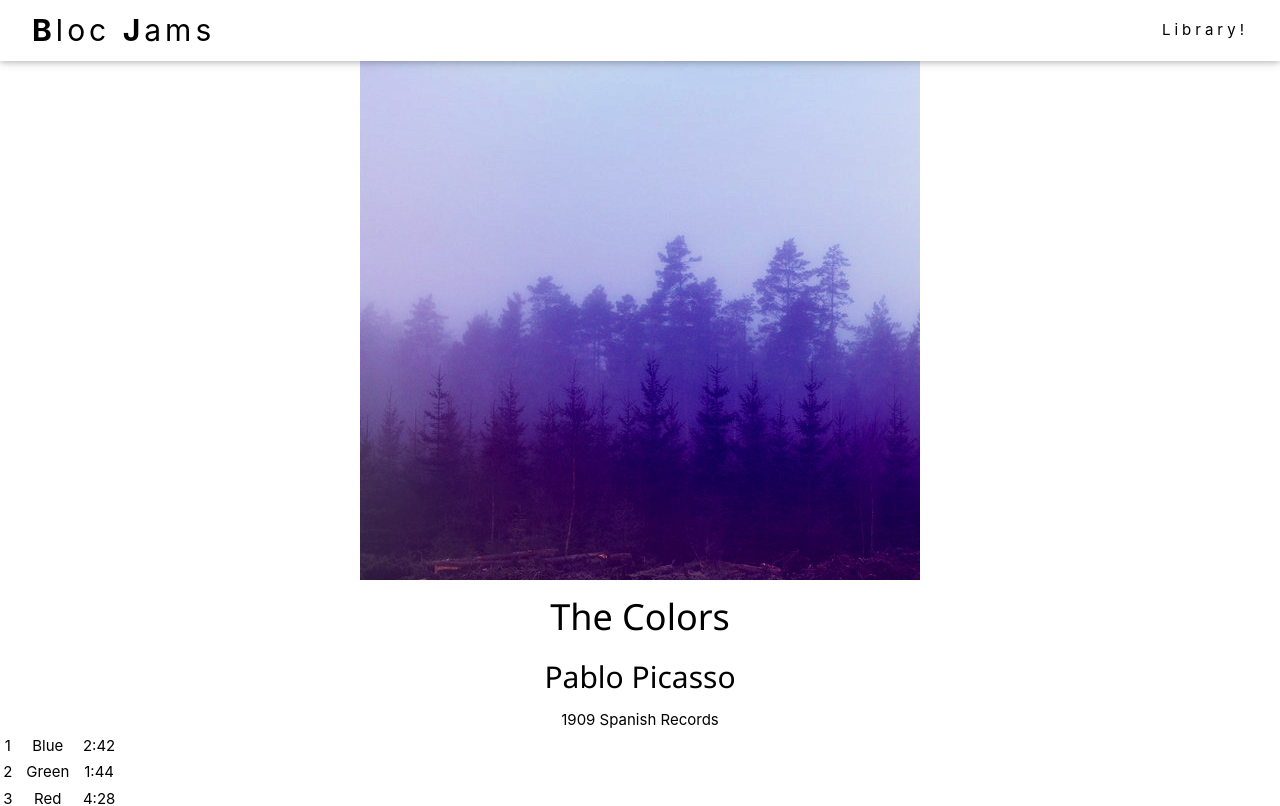
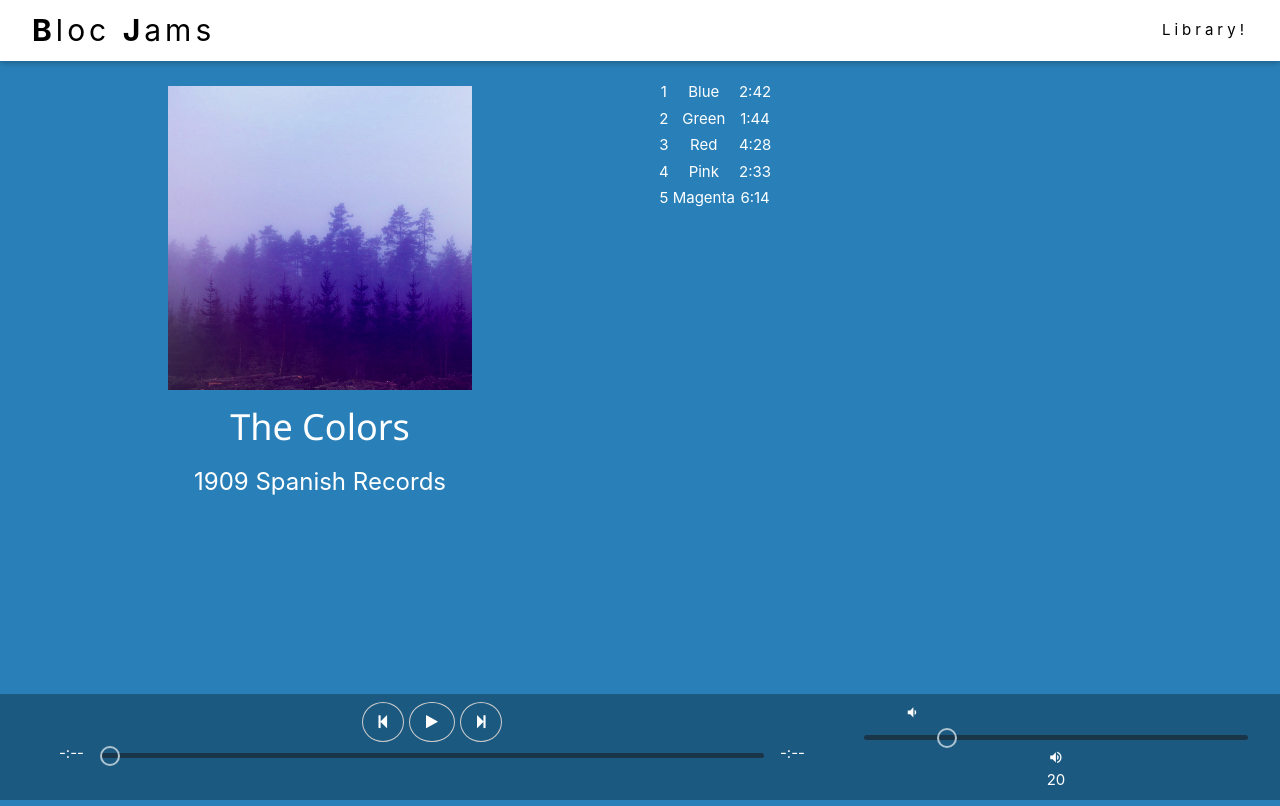
Before and after one commit to pompan129/bloc-jams-react, a React (Create React App) app: page /album/the-colors in a window 1280 px wide. Shown: the top 806 px of the page. Built offline with nearby package versions, Linux system fonts and the light colour scheme.

Commit message:
"styles libarary & volomu control"

```diff
--- a/src/App.css
+++ b/src/App.css
@@ -1,7 +1,6 @@
 
 .App {
   text-align: center;
-  padding-top: 20px;
 }
 
 
--- a/src/components/Album.js
+++ b/src/components/Album.js
@@ -1,28 +1,27 @@
-import React, { Component } from 'react';
-import albumData from './../data/albums';
-import PlayerBar from './PlayerBar';
-
+import React, { Component } from "react";
+import albumData from "./../data/albums";
+import PlayerBar from "./PlayerBar";
 
 class Album extends Component {
   constructor(props) {
     super(props);
 
-    const album = albumData.find( album => {
-      return album.slug === this.props.match.params.slug
+    const album = albumData.find(album => {
+      return album.slug === this.props.match.params.slug;
     });
 
     this.state = {
       album: album,
       currentSong: album.songs[0],
       currentTime: 0,
-      currentVolume:0.2,
+      currentVolume: 0.2,
       duration: album.songs[0].duration,
       isPlaying: false,
       isPaused: false,
-      hovered:null
+      hovered: null
     };
 
-    this.audioElement = document.createElement('audio');
+    this.audioElement = document.createElement("audio");
     this.audioElement.src = album.songs[0].audioSrc;
   }
 
@@ -35,25 +34,37 @@ class Album extends Component {
         this.setState({ duration: this.audioElement.duration });
       }
     };
-    this.audioElement.addEventListener('timeupdate', this.eventListeners.timeupdate);
-    this.audioElement.addEventListener('durationchange', this.eventListeners.durationchange);
+    this.audioElement.addEventListener(
+      "timeupdate",
+      this.eventListeners.timeupdate
+    );
+    this.audioElement.addEventListener(
+      "durationchange",
+      this.eventListeners.durationchange
+    );
     this.audioElement.volume = this.state.currentVolume;
   }
 
   componentWillUnmount() {
     this.audioElement.src = null;
-    this.audioElement.removeEventListener('timeupdate', this.eventListeners.timeupdate);
-    this.audioElement.removeEventListener('durationchange', this.eventListeners.durationchange);
+    this.audioElement.removeEventListener(
+      "timeupdate",
+      this.eventListeners.timeupdate
+    );
+    this.audioElement.removeEventListener(
+      "durationchange",
+      this.eventListeners.durationchange
+    );
   }
 
   play() {
     this.audioElement.play();
-    this.setState({ isPlaying: true, isPaused:false });
+    this.setState({ isPlaying: true, isPaused: false });
   }
 
   pause() {
     this.audioElement.pause();
-    this.setState({ isPlaying: false, isPaused:true });
+    this.setState({ isPlaying: false, isPaused: true });
   }
 
   setSong(song) {
@@ -66,13 +77,17 @@ class Album extends Component {
     if (this.state.isPlaying && isSameSong) {
       this.pause();
     } else {
-      if (!isSameSong) { this.setSong(song); }
+      if (!isSameSong) {
+        this.setSong(song);
+      }
       this.play();
     }
   }
 
   handlePrevClick() {
-    const currentIndex = this.state.album.songs.findIndex(song => this.state.currentSong === song);
+    const currentIndex = this.state.album.songs.findIndex(
+      song => this.state.currentSong === song
+    );
     const newIndex = Math.max(0, currentIndex - 1);
     const newSong = this.state.album.songs[newIndex];
     this.setSong(newSong);
@@ -80,26 +95,32 @@ class Album extends Component {
   }
 
   handleNextClick() {
-    const {songs} = this.state.album;
-    const currentIndex = songs.findIndex(song => this.state.currentSong === song);
+    const { songs } = this.state.album;
+    const currentIndex = songs.findIndex(
+      song => this.state.currentSong === song
+    );
     const newIndex = Math.min(songs.length - 1, currentIndex + 1);
     const newSong = this.state.album.songs[newIndex];
     this.setSong(newSong);
     this.play();
   }
 
-  handleMouseEnter(song){
+  handleMouseEnter(song) {
     this.setState({ hovered: song });
   }
-  handleMouseOut(){
+  handleMouseOut() {
     this.setState({ hovered: null });
   }
 
-  getSpanClass(song){
-    const {currentSong,isPaused,isPlaying,hovered} = this.state;
-    if(currentSong === song && isPlaying){ return "icon ion-md-pause"}
-    if(currentSong === song && isPaused){return "icon ion-md-play-circle"}
-    return hovered === song? "icon ion-md-play-circle":null;
+  getSpanClass(song) {
+    const { currentSong, isPaused, isPlaying, hovered } = this.state;
+    if (currentSong === song && isPlaying) {
+      return "icon ion-md-pause";
+    }
+    if (currentSong === song && isPaused) {
+      return "icon ion-md-play-circle";
+    }
+    return hovered === song ? "icon ion-md-play-circle" : null;
   }
 
   handleTimeChange(e) {
@@ -108,33 +129,40 @@ class Album extends Component {
     this.setState({ currentTime: newTime });
   }
 
-  formatTime(time){
-    let seconds = Math.round(time%60);
-    if(seconds<10){seconds = '0'+ seconds}
-    return Number(time)?
-      `${Math.floor(time/60)}:${seconds}`:
-      '-:--';
+  formatTime(time) {
+    let seconds = Math.round(time % 60);
+    if (seconds < 10) {
+      seconds = "0" + seconds;
+    }
+    return Number(time) ? `${Math.floor(time / 60)}:${seconds}` : "-:--";
   }
 
   handleVolumeChange(e) {
-    const newVolume =  e.target.value;
+    const newVolume = e.target.value;
     this.audioElement.volume = newVolume;
     this.setState({ currentVolume: newVolume });
   }
 
   render() {
-    const {songs} = this.state.album;
+    const { songs } = this.state.album;
 
     return (
-      <section className="album">
-        <section id="album-info">
-          <img id="album-cover-art" src={this.state.album.albumCover} alt={this.state.album.title}/>
+      <section className="album w3-flat-belize-hole" style={{ paddingTop: "78px" , minHeight:"105vh"}}>
+        <div className="w3-row" style={{ height: "50%" }}>
+          <section id="album-info" className="w3-half w3-container w3-padding">
+            <img
+              id="album-cover-art"
+              className="w3-image"
+              style={{ width: "50%" }}
+              src={this.state.album.albumCover}
+              alt={this.state.album.title}
+            />
             <div className="album-details">
               <h1 id="album-title">{this.state.album.title}</h1>
-             <h2 className="artist">{this.state.album.artist}</h2>
-             <div id="release-info">{this.state.album.releaseInfo}</div>
+              <div id="release-info" className="w3-xlarge">{this.state.album.releaseInfo}</div>
             </div>
           </section>
+          <div className="w3-half w3-container">
             <table id="song-list">
               <colgroup>
                 <col id="song-number-column" />
@@ -142,35 +170,41 @@ class Album extends Component {
                 <col id="song-duration-column" />
               </colgroup>
               <tbody>
-             {songs.map((song,index)=>{
+                {songs.map((song, index) => {
                   const spanClass = this.getSpanClass(song);
-                return <tr
+                  return (
+                    <tr
                       className="song"
                       key={index}
-                  onMouseEnter={()=>this.handleMouseEnter(song)}
-                  onMouseLeave={()=>this.handleMouseOut()}
-                  onClick={() => this.handleSongClick(song)} >
+                      onMouseEnter={() => this.handleMouseEnter(song)}
+                      onMouseLeave={() => this.handleMouseOut()}
+                      onClick={() => this.handleSongClick(song)}
+                    >
                       <td>
-                  <span className={spanClass}>{spanClass?null:index+1}</span>
+                        <span className={spanClass}>
+                          {spanClass ? null : index + 1}
+                        </span>
                       </td>
                       <td>{song.title}</td>
                       <td>{this.formatTime(song.duration)}</td>
                     </tr>
-              }
-              )}
+                  );
+                })}
               </tbody>
             </table>
+          </div>
+        </div>
         <PlayerBar
           isPlaying={this.state.isPlaying}
           currentSong={this.state.currentSong}
-           currentTime= {this.audioElement.currentTime}
+          currentTime={this.audioElement.currentTime}
           currentVolume={this.state.currentVolume}
           duration={this.audioElement.duration}
           handlePrevClick={() => this.handlePrevClick()}
           handleNextClick={() => this.handleNextClick()}
-           handleTimeChange={(e) => this.handleTimeChange(e)}
+          handleTimeChange={e => this.handleTimeChange(e)}
           handleSongClick={() => this.handleSongClick(this.state.currentSong)}
-           handleVolumeChange={(e)=> this.handleVolumeChange(e)}
+          handleVolumeChange={e => this.handleVolumeChange(e)}
           formatTime={this.formatTime}
         />
       </section>
--- a/src/components/Landing.js
+++ b/src/components/Landing.js
@@ -4,7 +4,7 @@ import React from 'react';
 
 
 const Landing = () => (
-  <section className="landing w3-flat-midnight-blue" >
+  <section className="landing w3-flat-midnight-blue w3-animate-opacity" >
     <div className="hero-container w3-display-container w3-content w3-wide"  style={{maxWidth:"1500px"}}>
       <img className="w3-image w3-opacity" src="/assets/images/home/microphoneboy2.jpg" alt="Architecture" width="1500" height="600" ></img>
       <div className="w3-display-middle w3-center">
--- a/src/components/Library.js
+++ b/src/components/Library.js
@@ -9,21 +9,28 @@ class Library extends Component {
   }
   render() {
     return (
-      <div style={{ marginTop: "60px"}}>
-        <section className="library w3-row-padding w3-grayscale-min">
+      <div className="w3-flat-pomegranate" style={{minHeight: "100vh", paddingTop:"78px"}}>
+        <section className="library w3-row-padding">
           {this.state.albums.map((album, index) => (
-            <Link to={`/album/${album.slug}`} key={index}>
-              <div className="w3-col l4 m6 w3-margin-bottom">
+            <div className="w3-col l3 m4 s6 w3-margin-bottom">
+              <Link
+                to={`/album/${album.slug}`}
+                key={index}
+                style={{textDecoration:"none"}}
+              >
+                <div className="w3-margin-bottom w3-black w3-animate-zoom w3-hover-shadow">
                   <img
+                    className="w3-grayscale-min"
                     src={album.albumCover}
                     alt={album.title}
                     style={{ width: "100%" }}
                   />
-                <div>{album.title}</div>
-                <div>{album.artist}</div>
+                  <div className="w3-xlarge">{album.title}</div>
+                  <div className="w3-large">{album.artist}</div>
                   <div>{album.songs.length} songs</div>
                 </div>
               </Link>
+            </div>
           ))}
         </section>
       </div>
--- /dev/null
+++ b/src/components/PlayerBar.css
@@ -0,0 +1,36 @@
+.seek-bar {
+    -webkit-appearance: none;
+    height: 5px;
+    width:100%;
+    border-radius: 5px;
+    background:rgba(25,25,25,0.8);
+    outline: none;
+    opacity: 0.7;
+    -webkit-transition: .2s;
+    transition: opacity .2s;
+}
+
+.seek-bar:hover {
+    opacity: 1;
+}
+
+.seek-bar::-webkit-slider-thumb {
+    -webkit-appearance: none;
+    appearance: none;
+    width: 20px;
+    height: 20px;
+    border-radius: 50%;
+    background:transparent;
+    border: 2px solid #ecf0f1;
+    cursor: pointer;
+}
+
+.seek-bar::-moz-range-thumb {
+    width: 25px;
+    height: 25px;
+    border-radius: 50%;
+    /*background: #4CAF50;*/
+    cursor: pointer;
+}
+
+button:focus {outline:0;}
--- a/src/components/PlayerBar.js
+++ b/src/components/PlayerBar.js
@@ -1,8 +1,10 @@
-import React, { Component } from 'react';
+import React, { Component } from "react";
+import "./PlayerBar.css";
 
 class PlayerBar extends Component {
   render() {
-    const {handlePrevClick,
+    const {
+      handlePrevClick,
       handleSongClick,
       handleNextClick,
       handleTimeChange,
@@ -15,33 +17,58 @@ class PlayerBar extends Component {
     } = this.props;
 
     return (
-      <section className="player-bar">
-        <section id="buttons">
-          <button id="previous" onClick={handlePrevClick}>
-             <span className="icon ion-md-skip-backward"></span>
+      <section
+        className="player-bar w3-bottom "
+        style={{ backgroundColor: "rgba(0,0,0,0.3)" }}
+      >
+        <div className="w3-row w3-padding">
+          <div className="w3-col m8">
+            <section id="buttons" className="w3-row-padding">
+              <button
+                id="previous"
+                onClick={this.props.handlePrevClick}
+                className="w3-button w3-transparent w3-circle w3-border"
+              >
+                <span className="fa fa-step-backward" />
               </button>
-           <button id="play-pause" onClick={handleSongClick} >
-            <span className={isPlaying ? 'icon ion-md-pause' : 'icon ion-md-play'}></span>
+              <button
+                id="play-pause"
+                onClick={handleSongClick}
+                className="w3-button w3-transparent w3-circle w3-border"
+                style={{ margin: "0 5px" }}
+              >
+                <span className={isPlaying ? "fa fa-pause" : "fa fa-play"} />
               </button>
-           <button id="next" onClick={handleNextClick}>
-             <span className="icon ion-md-skip-forward"></span>
+              <button
+                id="next"
+                onClick={handleNextClick}
+                className="w3-button w3-transparent w3-circle w3-border"
+              >
+                <span className="fa fa-step-forward" />
               </button>
             </section>
-         <section id="time-control">
-         <div className="current-time">{formatTime(currentTime)}</div>
+            <section id="time-control" className="w3-row-padding">
+              <div className="current-time w3-col s1">
+                <span className="w3-right">{formatTime(currentTime)}</span>
+              </div>
+              <div className="w3-col s10">
                 <input
                   type="range"
-             className="seek-bar"
-             value={(currentTime / duration) || 0}
+                  className="seek-bar "
+                  value={currentTime / duration || 0}
                   max="1"
                   min="0"
                   step="0.01"
                   onChange={handleTimeChange}
                 />
-           <div className="total-time">{formatTime(duration)}</div>
+              </div>
+              <div className="total-time w3-col s1">
+                <span className="w3-left">{formatTime(duration)}</span>
+              </div>
             </section>
-         <section id="volume-control">
-           <div className="icon ion-md-volume-low"></div>
+          </div>
+          <section id="volume-control" className="w3-third w3-container">
+            <div className="icon ion-md-volume-low w3-quarter" />
             <input
               type="range"
               className="seek-bar"
@@ -49,10 +76,12 @@ class PlayerBar extends Component {
               min="0"
               step="0.01"
               onChange={handleVolumeChange}
-            value={currentVolume} />
-           <div className="icon ion-md-volume-high"></div>
-           <span>{Math.round(currentVolume*100)}</span>
+              value={currentVolume}
+            />
+            <div className="icon ion-md-volume-high" />
+            <span>{Math.round(currentVolume * 100)}</span>
           </section>
+        </div>
       </section>
     );
   }
```
Lines whose indentation alone changed are shown as unchanged.
